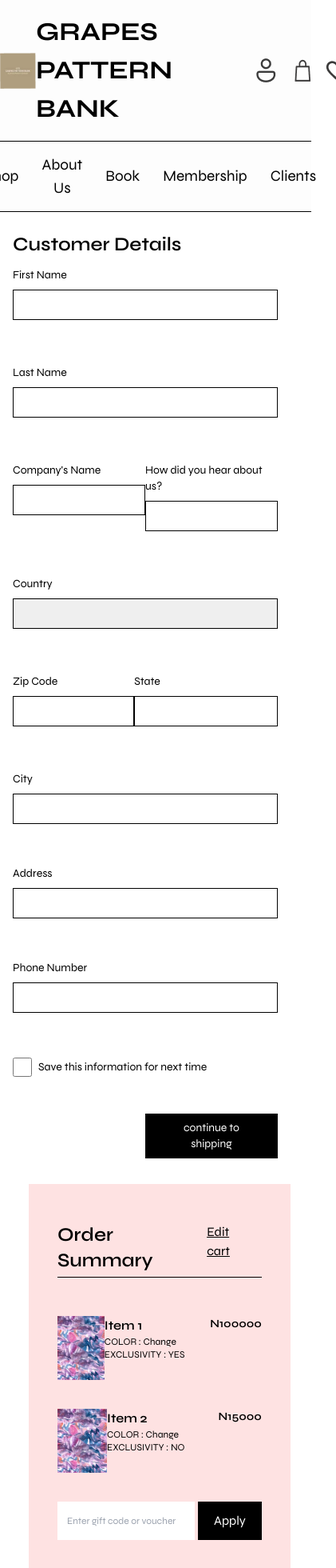
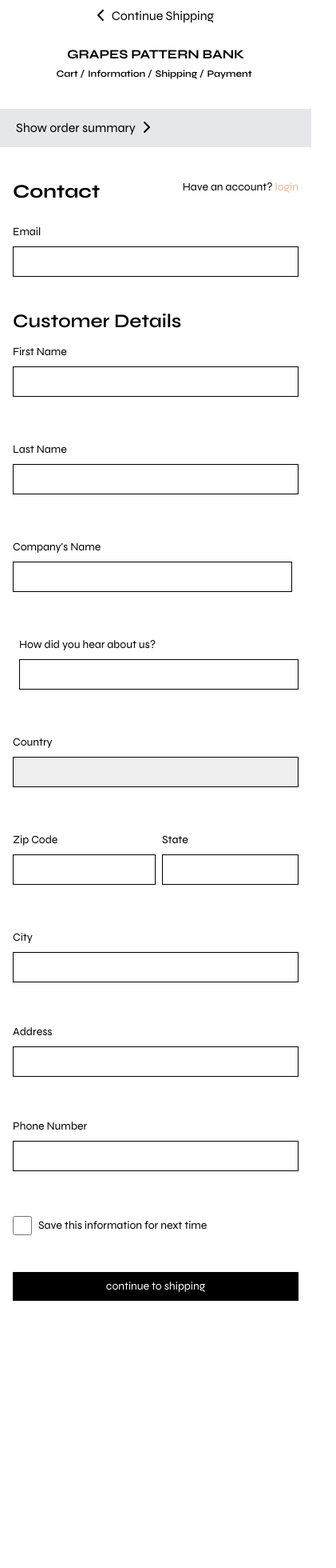
Before and after one commit to Iamronaldosunmu/gpb-website, a React (Vite) app: page /order-summary in a window 390 px wide. Shown: the top 1960 px of the page at 80% size, 421 px wide, since content can reach past the window. After the commit the page ends 1706 px from the top, so only its background shows below. Built offline with nearby package versions, Linux system fonts and the light colour scheme.

Commit message:
worked on mobile responsiveness

```diff
--- a/src/App.tsx
+++ b/src/App.tsx
@@ -32,10 +32,10 @@ function App() {
 					path="/cart"
 					element={<Cart />}
 				/>
+        <Route path="/Receipt" element={<Receipt />} />
+
       </Routes>
-      <div>
-        <Receipt />
-      </div>
+
     </>
   );
 }
--- a/src/components/shipping/Cart/index.tsx
+++ b/src/components/shipping/Cart/index.tsx
@@ -11,7 +11,11 @@ interface Item {
 	shippingFee?: number;
 }
 
-const Cart = ({ items }: { items: Item[] }) => {
+interface Cart {
+	closeModal?: (arg: boolean) => void;
+}
+
+const Cart = ({ items, closeModal }: { items: Item[]; closeModal?: (arg: boolean) => void }) => {
 	const subTotal = items.reduce((total, item) => total + item.price, 0);
 
 	const totalShippingFee = items
@@ -24,33 +28,46 @@ const Cart = ({ items }: { items: Item[] }) => {
 	const totalCost = subTotal + totalShippingFee + tax;
 
 	return (
-    <div className="flex h-full ">
-      <div className="bg-red-100 flex-grow p-6 px-9 max-w-md  mt-4">
+		<div className="flex h-full  ">
+			<div className="bg-red-100 md:flex-grow w-full sm:p-6  sm:px-9 px-5 mt-4">
+				<div className="flex justify-end pt-8 mt-10 md:mt-0">
+					<button
+						className="lg:hidden"
+						onClick={() => closeModal?.(false)}
+					>
+						X
+					</button>
+				</div>
 				<div className="flex justify-between mb-1 mt-6  ">
-          <h2 className="text-2xl font-semibold">Order Summary</h2>
-          <a className="underline mx-4" href="#">
+					<h2 className="lg:text-2xl text-lg font-semibold">Order Summary</h2>
+					<a
+						className="underline mx-4"
+						href="#"
+					>
 						Edit cart
 					</a>
 				</div>
 				<div className="border-b border-b-black mb-12"></div>
 				<div>
 					{items.map((item, index) => (
-            <div key={index} className="flex pb-9 ">
-              <div className="w-1/3 ">
+						<div
+							key={index}
+							className="grid grid-cols-3 pb-9 "
+						>
+							<div className="w-2/3 flex col-span-2">
 								<img
 									src="/assets/images/item.png"
 									alt={item.name}
-                  className="w-20 h-20 object-cover"
+									className="w-20 h-20 object-cover flex-shrink-0 sm:mr-5 mr-2"
 								/>
-              </div>
-              <div className="w-3/4">
+                <div className="flex-shrink-0">
 								<h3 className="text-base font-semibold">{item.name}</h3>
 								<p className="text-xs">COLOR : {item.color}</p>
-                <p className="text-xs">
-                  EXCLUSIVITY : {item.exclusivity ? "YES" : "NO"}
-                </p>
+								<p className="text-xs">EXCLUSIVITY : {item.exclusivity ? "YES" : "NO"}</p>
 							</div>
-              <div>
+							</div>
+
+							<div className="flex flex-shrink justify-end">
 								<p className="text-sm font-semibold ">N{item.price}</p>
 							</div>
 						</div>
@@ -63,9 +80,7 @@ const Cart = ({ items }: { items: Item[] }) => {
 						placeholder="Enter gift code or voucher"
 						type="text"
 					/>
-          <button className="bg-black text-white px-5 py-3 text-center hover:cursor-pointer h-12">
-            Apply
-          </button>
+					<button className="bg-black text-white px-5 py-3 text-center hover:cursor-pointer h-12">Apply</button>
 				</div>
 
 				<div className="border-b mt-9 mb-7 border-b-black"></div>
@@ -91,7 +106,7 @@ const Cart = ({ items }: { items: Item[] }) => {
 					</div>
 				</div>
 				<div className="flex justify-center">
-          <p className="font-bold text-lg">
+					<p className="font-bold text-lg sm:pb-10 pb-5">
 						<span className="mr-1">
 							<FontAwesomeIcon icon={faLock} />
 						</span>
--- a/src/components/shipping/Form/index.tsx
+++ b/src/components/shipping/Form/index.tsx
@@ -73,12 +73,12 @@ const Form = () => {
       {page === "form" && (
         <form
           onSubmit={handleSubmit(handleFormSubmit)}
-          className="max-w-md  ml-auto p-4 pb-0 text-sm"
+          className="p-4 pb-0 text-sm"
         >
           <div className="flex justify-between  mb-5 pb-1">
             <h2 className="font-bold text-2xl">Contact</h2>
-            <div>
-              <label htmlFor="login" className="text-sm ">
+            <div className="flex">
+              <label htmlFor="login" className="text-sm">
                 Have an account?{" "}
                 <input
                   id="login"
@@ -133,8 +133,8 @@ const Form = () => {
                 <p className="text-red-500">{errors.lastName.message}</p>
               )}
             </div>
-            <div className="flex justify-between">
-              <div className="mb-7 pb-7">
+            <div className="flex flex-col md:flex-row md:justify-between">
+              <div className="mb-7 pb-7 mr-2 ">
                 <label htmlFor="companyName" className="block mb-2">
                   Company's Name
                 </label>
@@ -148,7 +148,7 @@ const Form = () => {
                   <p className="text-red-500">{errors.companyName.message}</p>
                 )}
               </div>
-              <div className="mb-7 pb-7">
+              <div className="mb-7 pb-7 ml-2 flex-shrink-0">
                 <label htmlFor="referral" className="block mb-2">
                   How did you hear about us?
                 </label>
@@ -184,7 +184,7 @@ const Form = () => {
             )}
           </div>
           <div className="flex justify-between">
-            <div className="mb-7 pb-7 w-1/2">
+            <div className="mb-7 pb-7 w-1/2 mr-2 flex-shrink-0">
               <label htmlFor="zipCode" className="block mb-2">
                 Zip Code
               </label>
@@ -266,9 +266,8 @@ const Form = () => {
           </div>
           <div className="flex justify-end">
             <button
-              // disabled={!isValid}
               type="submit"
-              className="bg-black text-white px-9 w-1/2 text-sm py-2 text-center hover: cursor-pointer hover:scale-105 transform transition-transform"
+              className="bg-black text-white px-9 sm:w-1/2 w-full text-sm py-2 text-center hover: cursor-pointer hover:scale-105 transform transition-transform"
             >
               continue to shipping
             </button>
--- a/src/components/shipping/Nav/index.tsx
+++ b/src/components/shipping/Nav/index.tsx
@@ -4,18 +4,20 @@ import { faChevronLeft } from "@fortawesome/free-solid-svg-icons";
 function Nav() {
   const navItems = ["Cart", "Information", "Shipping", "Payment"];
   return (
-    <nav className="p-4 pl-0">
+    <nav className="md:p-4  pl-0">
       <div className="container ml-auto flex items-center justify-center relative">
-        <button className=" absolute left-40 py-2 group">
+
+          <button className=" absolute top-0 py-2 group lg:absolute lg:left-0 ">
             <FontAwesomeIcon
               className="mr-2 transition-transform transform translate-x-0  group-hover:translate-x-[-4px]"
               icon={faChevronLeft}
             />
             Continue Shipping
           </button>
-        <div>
-          <h2 className="font-bold text-lg mb-1 mx-4">GRAPES PATTERN BANK</h2>
-          <div className="text-1xl ">
+
+        <div className="mt-14 lg:mt-0">
+          <h2 className="font-bold mb-1 mx-4 flex justify-center">GRAPES PATTERN BANK</h2>
+          <div className="text-xs md:text-lg flex justify-center ">
             <ul className="list-none p-0 font-semibold">
               {navItems.map((item, index) => (
                 <li className="cursor-pointer inline-block mr-1" key={index}>
--- a/src/components/shipping/Pay/BillingAddress/index.tsx
+++ b/src/components/shipping/Pay/BillingAddress/index.tsx
@@ -1,10 +1,10 @@
 const BillingAddress = () => {
   return (
     <>
-      <div className=" w-full mx-auto my-8 pb-5">
-        <h2 className="font-bold text-3xl mb-9 pb-2">Billing address </h2>
+      <div className=" w-full  md:my-8 md:pb-5">
+        <h2 className="font-semibold md:text-3xl text-2xl md:mb-9 mb-5 pb-2">Billing address </h2>
         <div className=" border border-black text-sm font-semibold">
-          <div className=" flex p-4 m-2 justify-between">
+          <div className=" flex p-4 md:m-2 justify-between">
             <div className="">
               <input
                 id="onlinePayment"
--- a/src/components/shipping/Pay/OnlinePayment/index.tsx
+++ b/src/components/shipping/Pay/OnlinePayment/index.tsx
@@ -58,12 +58,12 @@ const OnlinePaymentForm = () => {
 
   return (
     <>
-      <div className="w-[27rem] ml-auto pt-7">
+      <div className="w-full p-4">
         <form
           onSubmit={handleSubmit(onSubmit)}
-          className="rounded-lg border mb-8 bg-gray-200 mx-auto w-full p-5 text-sm"
+          className="rounded-lg border mb-8 bg-gray-200  sm:p-5 py-10 text-sm"
         >
-          <div className="pt-4 px-2">
+          <div className="xs:px-5 px-2">
             <div className="mb-4 pb-3">
               <label htmlFor="cardNo">Card number</label>
               <Controller
--- a/src/components/shipping/Pay/OrderReview/index.tsx
+++ b/src/components/shipping/Pay/OrderReview/index.tsx
@@ -1,5 +1,4 @@
-// import { FontAwesomeIcon } from "@fortawesome/react-fontawesome";
-// import { faChevronLeft } from "@fortawesome/free-solid-svg-icons";
+
 import Button from "../Button";
 
 const OrderReview = () => {
@@ -11,8 +10,8 @@ const OrderReview = () => {
   };
   return (
     <div>
-      <div className="pb-9 mb-10">
-        <h2 className="font-bold text-3xl mb-1 mt-9 pt-9">
+      <div className="pb-9 mb-10 p-4">
+        <h2 className="font-semibold md:text-3xl text-2xl mb-7 mt-9 pt-9">
           Review and place order
         </h2>
         <p className=" text-sm mb-5">
--- a/src/pages/orderSummary.tsx
+++ b/src/pages/orderSummary.tsx
@@ -1,8 +1,11 @@
+import { useState } from "react";
 import Nav from "../components/shipping/Nav";
 import Form from "../components/shipping/Form";
-import BottomFooter from "../sections/Footer/BottomFooter";
+// import BottomFooter from "../sections/Footer/BottomFooter";
 import Container from "../components/container";
 import Cart from "../components/shipping/Cart";
+import { FontAwesomeIcon } from "@fortawesome/react-fontawesome";
+import { faChevronRight } from "@fortawesome/free-solid-svg-icons";
 
 const OrderSummary: React.FC = () => {
 	const items = [
@@ -25,24 +28,51 @@ const OrderSummary: React.FC = () => {
 			shippingFee: 5,
 		},
 	];
+
+	const [openModal, setOpenModal] = useState(false);
+
+	// Function to open the modal
+	const openModalHandler = () => {
+		setOpenModal(true);
+	};
+
+	// Function to close the modal
+	const closeModalHandler = () => {
+		setOpenModal(false);
+	};
+
 	return (
 		<>
-      <Container>
-        <Nav />{" "}
+			<Container className="md:px-20 px-5">
+				<Nav />
 			</Container>
-      <Container className="mb-[5rem] mt-6 ">
-        <div className="grid md:grid-cols-2 gap-4 mr-9">
-          <div className="cols-span-1">
-            { <Form />}
+			<button
+				className="lg:hidden bg-gray-200 block mt-9 w-full text-left py-3 px-5 group"
+				onClick={openModalHandler}
+			>
+				Show order summary
+				<FontAwesomeIcon
+					className="ml-2 transition-transform transform rotate-0 group-hover:rotate-90"
+					icon={faChevronRight}
+				/>
+			</button>
+			{openModal && (
+				<div className="fixed top-0 left-0 w-full max-h-full bg-gray-800 bg-opacity-50 z-50 flex items-center justify-center overflow-y-auto">
+					<Cart
+						items={items}
+						closeModal={closeModalHandler}
+					/>
 				</div>
-
-          <div className="cols-span 1 h-full ml-9">
-            {" "}
+			)}
+			<Container className="mb-[5rem] mt-6">
+				<div className="grid lg:grid-cols-2 gap-4 lg:px-20 md:px-10 sm:px-5">
+					<div className="cols-span-1 w-full">{<Form />}</div>
+					<div className="cols-span 1 h-full ml-9 hidden lg:block">
 						<Cart items={items} />
 					</div>
 				</div>
 			</Container>
-      <BottomFooter />
+			{/* <BottomFooter /> */}
 		</>
 	);
 };
```
Also changed, not shown: src/components/shipping/Pay/Button.tsx (+5 -5 lines), src/components/shipping/Pay/OfflinePayment/index.tsx (+6 -4 lines), src/components/shipping/Pay/index.tsx (+7 -6 lines), src/components/shipping/Pay/shipping/index.tsx (+17 -14 lines). Lines whose indentation alone changed are shown as unchanged.
